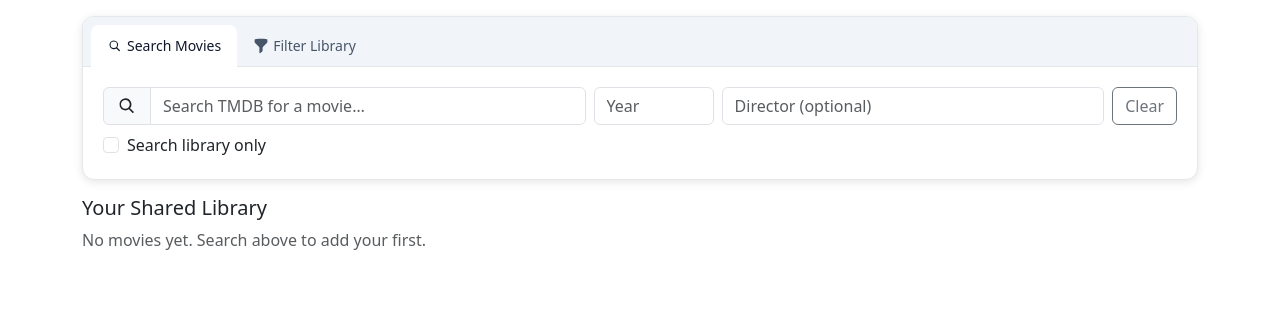
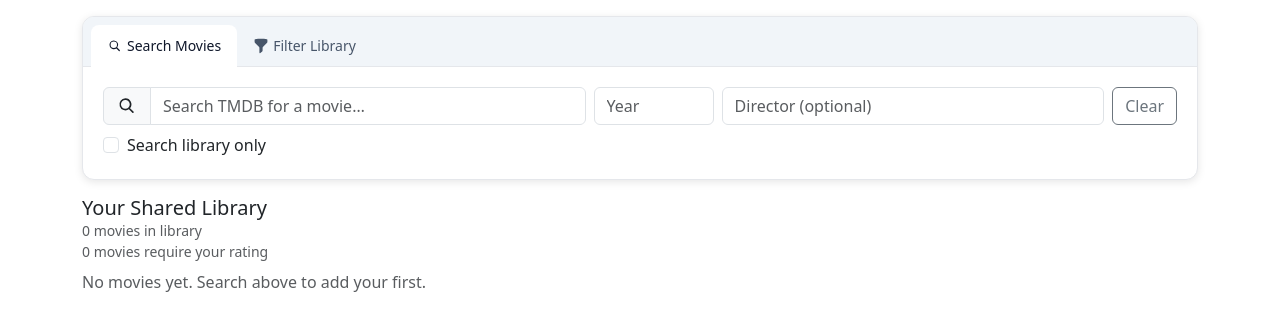
Before and after one commit to AlexIbby/ourmovieapp, a Flask app: page / in a window 1280 px wide. Shown: the part 57-388 px from the top of the page. Run offline with Flask 3, Linux system fonts and the light colour scheme; a user stored in the database is signed in; data that the repository does not hold is empty; some libraries are stand-ins or nearby versions.

Commit message:
rating status added

```diff
--- a/movie_app/routes/movies.py
+++ b/movie_app/routes/movies.py
@@ -365,6 +365,28 @@ def remove_tag(movie_id, tag_id):
         return jsonify({"ok": False, "error": "Database error"}), 500
 
 
+@movies_bp.get("/api/movies/stats")
+@login_required
+def get_library_stats():
+    """
+    Get library statistics: total movies and unrated movies count for current user.
+    """
+    # Get total movies in library
+    total_movies = Movie.query.count()
+
+    # Get movies that current user hasn't rated yet
+    # Use LEFT JOIN to find movies without reviews from current user
+    unrated_movies = db.session.query(Movie.id).outerjoin(
+        Review,
+        db.and_(Movie.id == Review.movie_id, Review.user_id == current_user.id)
+    ).filter(Review.id == None).count()
+
+    return jsonify({
+        "total_movies": total_movies,
+        "unrated_movies": unrated_movies
+    })
+
+
 @movies_bp.delete("/api/movies/<int:movie_id>")
 @login_required
 @csrf.exempt
--- a/movie_app/static/js/app.js
+++ b/movie_app/static/js/app.js
@@ -273,11 +273,42 @@
     searchResults.appendChild(frag);
   }
 
+  async function loadLibraryStats() {
+    console.log('loadLibraryStats called'); // Debug log
+    try {
+      const stats = await apiGet('/api/movies/stats');
+      console.log('Stats received:', stats); // Debug log
+      const totalMoviesEl = $('#totalMoviesText');
+      const unratedMoviesEl = $('#unratedMoviesText');
+
+      console.log('Elements found:', { totalMoviesEl, unratedMoviesEl }); // Debug log
+
+      if (totalMoviesEl) {
+        const movieText = stats.total_movies === 1 ? 'movie' : 'movies';
+        totalMoviesEl.textContent = `${stats.total_movies} ${movieText} in library`;
+      }
+
+      if (unratedMoviesEl) {
+        const movieText = stats.unrated_movies === 1 ? 'movie' : 'movies';
+        const verbText = stats.unrated_movies === 1 ? 'requires' : 'require';
+        unratedMoviesEl.textContent = `${stats.unrated_movies} ${movieText} ${verbText} your rating`;
+      }
+    } catch (e) {
+      console.error('Failed to load library stats:', e);
+      const totalMoviesEl = $('#totalMoviesText');
+      const unratedMoviesEl = $('#unratedMoviesText');
+      if (totalMoviesEl) totalMoviesEl.textContent = 'Error loading stats';
+      if (unratedMoviesEl) unratedMoviesEl.textContent = 'Error loading stats';
+    }
+  }
+
   async function loadLibrary(page) {
     try {
       const data = await apiGet(`/api/movies?page=${page || 1}`);
       renderLibrary(data.items || []);
       renderPagination(data.total_pages || 1, data.page || 1);
+      // Load stats when library is loaded
+      loadLibraryStats();
     } catch (e) {
       console.error(e);
       showToast("Failed to load library", "danger");
@@ -778,6 +809,8 @@
         showToast("Rating saved", "success");
         // Do not reload the entire library here; only this card needs updating.
         // Re-rendering the whole grid causes every star widget to re-init and animate.
+        // But refresh the stats to show updated unrated count
+        loadLibraryStats();
       } else {
         showToast(result.error || "Failed to save rating", "danger");
       }
@@ -1250,6 +1283,9 @@
       renderLibrary(data.items || []);
       renderPagination(data.total_pages || 1, data.page || 1);
 
+      // Load stats when library is loaded
+      loadLibraryStats();
+
       // Update filter options based on all movies (not just filtered results)
       if (page === 1) {
         // Fetch unfiltered movies to get all available options
--- a/movie_app/templates/dashboard.html
+++ b/movie_app/templates/dashboard.html
@@ -109,7 +109,13 @@
 </div>
 
 <div class="d-flex justify-content-between align-items-center mb-2">
-  <h5 class="mb-0">Your Shared Library</h5>
+  <div>
+    <h5 class="mb-0">Your Shared Library</h5>
+    <div class="text-muted small" id="libraryStats">
+      <span id="totalMoviesText">Loading...</span><br>
+      <span id="unratedMoviesText">Loading...</span>
+    </div>
+  </div>
 </div>
 <div id="libraryGrid" class="row g-3"></div>
 
```
